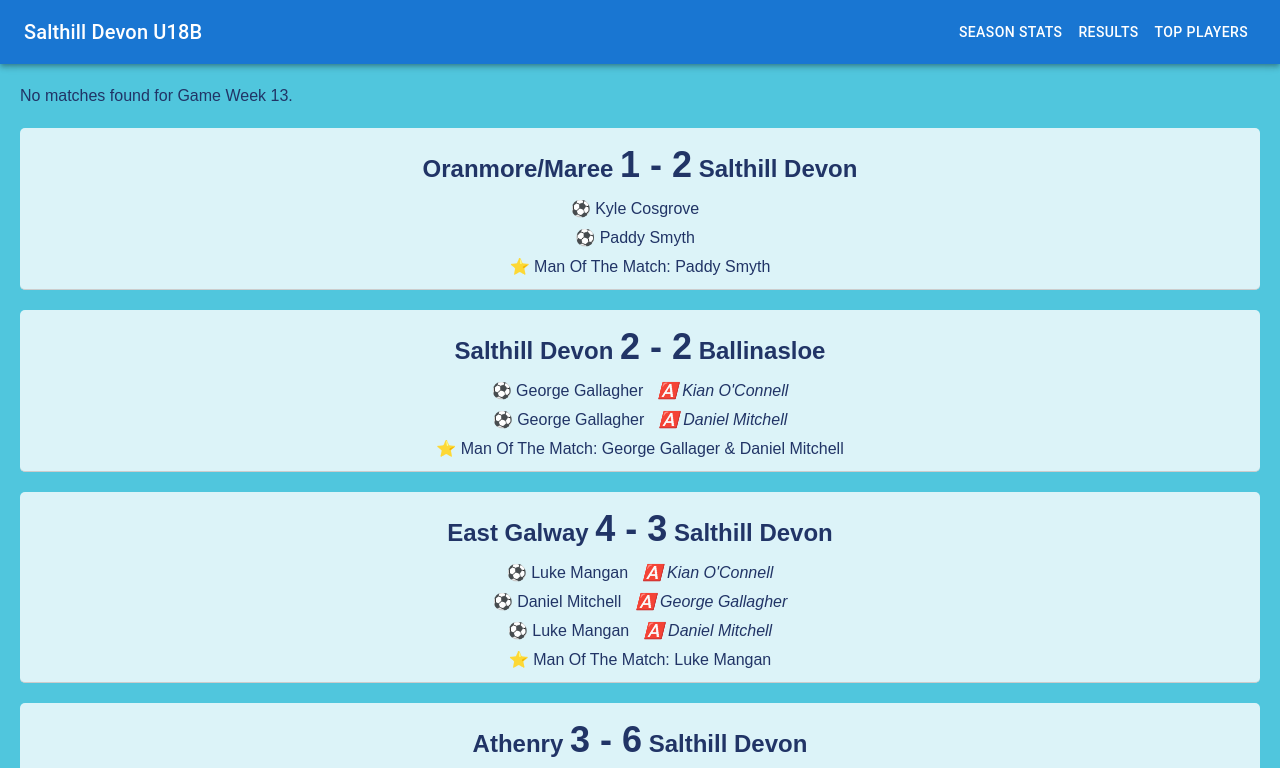
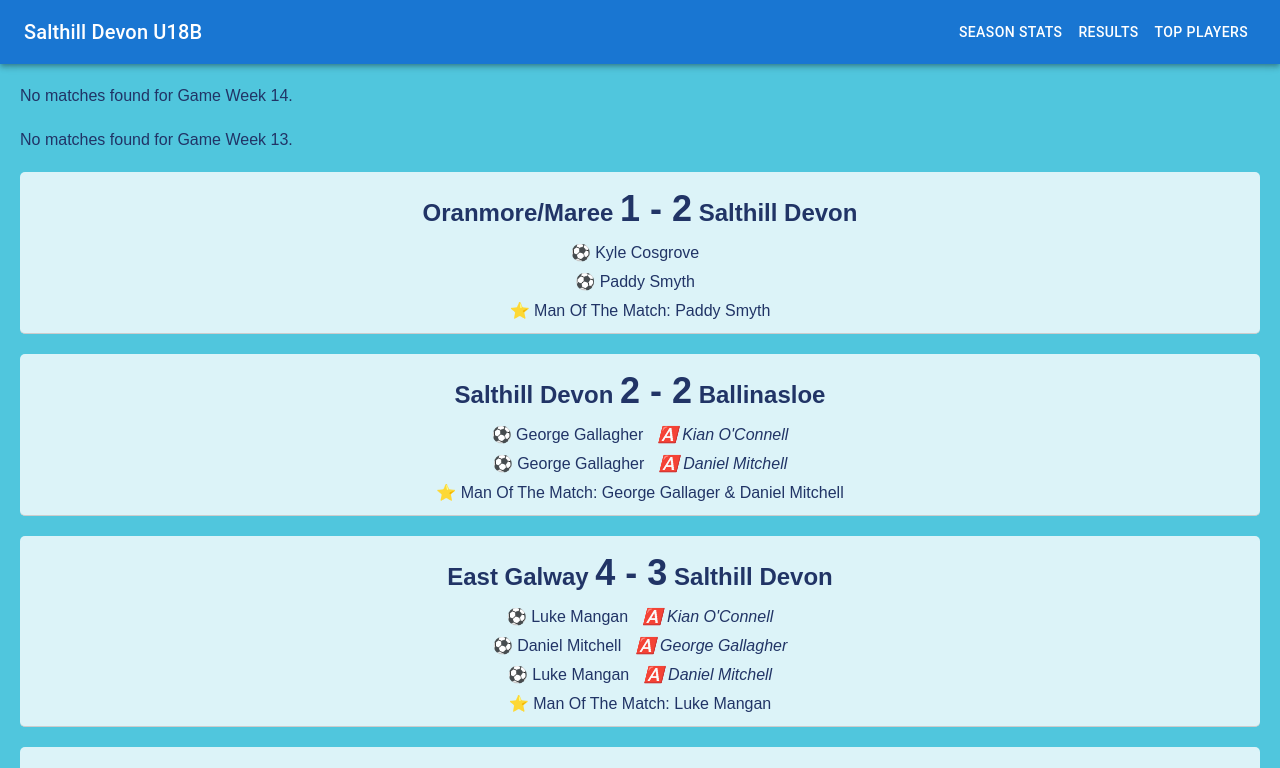
Before and after one commit to conorkelly86/sdfc-18b, a Next.js app: page /results in a window 1280 px wide. Shown: the top 768 px of the page. Built offline with nearby package versions, Linux system fonts and the light colour scheme.

Commit message:
Update page.tsx

```diff
--- a/app/results/page.tsx
+++ b/app/results/page.tsx
@@ -10,6 +10,12 @@ const Results: React.FC = () => {
     <>
       <Navbar />
       <div className="results-page">
+<MatchDetails
+  homeTeam="Bearna"
+  awayTeam="Salthill Devon "
+  score="2 - 5"
+  gameWeek={14}
+/>
 <MatchDetails
   homeTeam="Salthill Devon"
   awayTeam="Renmore"
```
